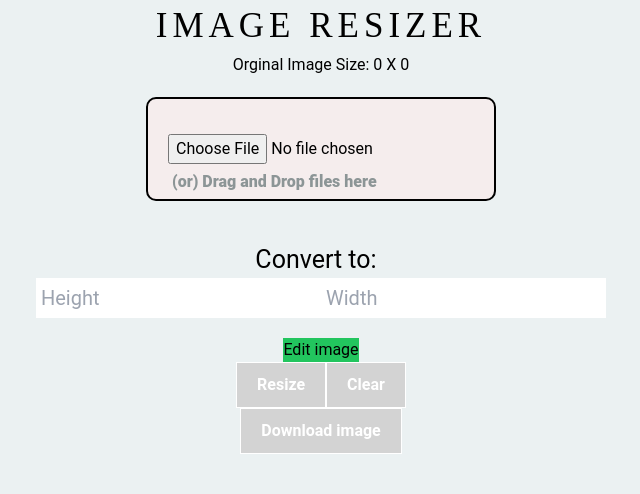
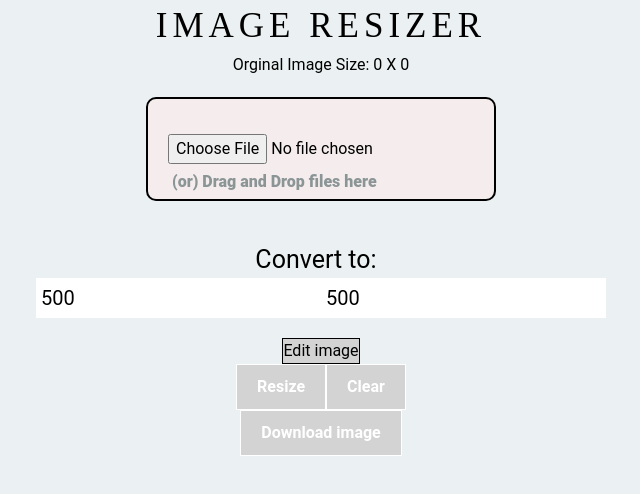
Before and after one commit to mdbappymia/image-resizer, a React (Create React App) app: page / in a window 1280 px wide. Shown: the top 494 px of the page, without its empty margins (319-959 px from the left). Built offline with nearby package versions, Linux system fonts and the light colour scheme.

Commit message:
size reset

```diff
--- a/src/components/Home/Home.tsx
+++ b/src/components/Home/Home.tsx
@@ -17,7 +17,6 @@ const Home: FC = () => {
   //   const [showFilter, setShowFilter] = useState(false);
 
   const {
-    initImage,
     image,
     imageHeight,
     imageWidth,
@@ -60,8 +59,9 @@ const Home: FC = () => {
 
   const handleClear = () => {
     dispatch({ type: "setImage", payload: "" });
-
     dispatch({ type: "setImfile", payload: "" });
+    dispatch({ type: "setConvertedHeight", payload: "" });
+    dispatch({ type: "setConvertedWidth", payload: "" });
   };
 
   return (
@@ -85,6 +85,7 @@ const Home: FC = () => {
         <label>Convert to: </label>
         <br />
         <input
+          value={convertedHeight}
           onChange={(e: any) =>
             dispatch({ type: "setConvertedHeight", payload: e.target.value })
           }
@@ -92,6 +93,7 @@ const Home: FC = () => {
           placeholder="Height"
         />
         <input
+          value={convertedWidth}
           onChange={(e: any) =>
             dispatch({ type: "setConvertedWidth", payload: e.target.value })
           }
@@ -101,6 +103,7 @@ const Home: FC = () => {
       </div>
       <div>
         <button
+          disabled={!image}
           onClick={() => dispatch({ type: "setShowFilter", payload: true })}
           className="bg-green-500"
         >
```
